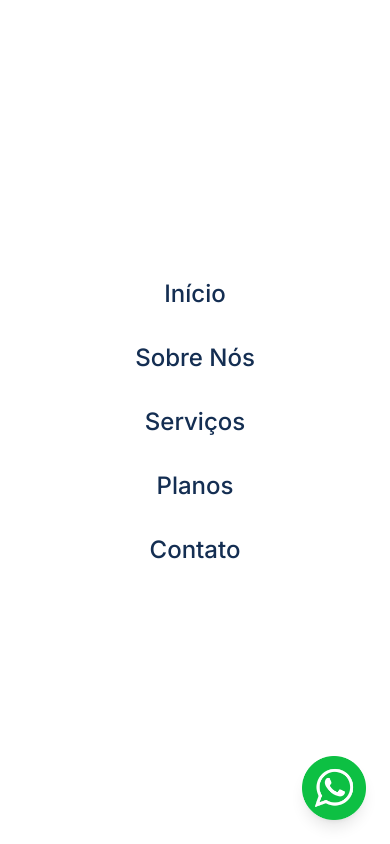
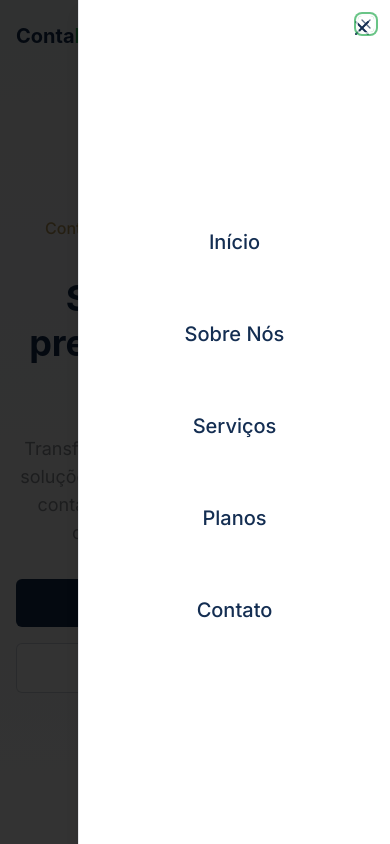
Before and after one commit to DevZipMateus/renovalimp, a React (Vite) app: page / in a window 390 px wide. Both pictures are taken after a click on the button 362 px from the left and 30 px from the top of the page. Shown: the top 844 px of the page. Built offline with nearby package versions, Linux system fonts and the light colour scheme.

Commit message:
Adjust mobile menu
Adjust the mobile menu and add a close button.

```diff
--- a/src/components/NavBar.tsx
+++ b/src/components/NavBar.tsx
@@ -2,20 +2,15 @@
 import React, { useState, useEffect } from 'react';
 import { cn } from "@/lib/utils";
 import { Menu, X } from 'lucide-react';
+import { Sheet, SheetContent, SheetTrigger } from "@/components/ui/sheet";
 
 const NavBar = () => {
-  const [isMenuOpen, setIsMenuOpen] = useState(false);
   const [scrolled, setScrolled] = useState(false);
-
-  const toggleMenu = () => {
-    setIsMenuOpen(!isMenuOpen);
-  };
 
   const scrollToSection = (sectionId: string) => {
     const element = document.getElementById(sectionId);
     if (element) {
       element.scrollIntoView({ behavior: 'smooth' });
-      setIsMenuOpen(false);
     }
   };
 
@@ -34,19 +29,6 @@ const NavBar = () => {
       window.removeEventListener('scroll', handleScroll);
     };
   }, []);
-
-  // Bloqueia o scroll quando o menu mobile está aberto
-  useEffect(() => {
-    if (isMenuOpen) {
-      document.body.style.overflow = 'hidden';
-    } else {
-      document.body.style.overflow = 'unset';
-    }
-
-    return () => {
-      document.body.style.overflow = 'unset';
-    };
-  }, [isMenuOpen]);
 
   const navLinks = [
     { name: 'Início', id: 'home' },
@@ -96,32 +78,31 @@ const NavBar = () => {
           ))}
         </nav>
 
-        {/* Mobile Navigation Toggle */}
+        {/* Mobile Navigation with Sheet component */}
+        <Sheet>
+          <SheetTrigger asChild>
             <button
-          className="md:hidden text-accounting-navy"
-          onClick={toggleMenu}
-          aria-label="Toggle menu"
+              className="md:hidden text-accounting-navy p-2 rounded-md"
+              aria-label="Open menu"
             >
-          {isMenuOpen ? <X size={24} /> : <Menu size={24} />}
+              <Menu size={24} />
             </button>
+          </SheetTrigger>
+          <SheetContent side="right" className="w-[80%] p-0 bg-white">
+            <div className="flex flex-col h-full">
+              <div className="flex justify-end p-4">
+                <X className="text-accounting-navy" size={24} />
               </div>
-
-      {/* Mobile Menu */}
-      <div
-        className={cn(
-          "fixed inset-0 bg-white z-40 flex flex-col justify-center items-center md:hidden transition-transform duration-300 ease-in-out",
-          isMenuOpen ? "translate-x-0" : "translate-x-full"
-        )}
-      >
-        <nav className="flex flex-col space-y-8 items-center">
+              <nav className="flex flex-col items-center justify-center flex-1 space-y-8 pb-12">
                 {navLinks.map((link) => (
                   <a
                     key={link.id}
                     href={`#${link.id}`}
-              className="text-accounting-navy text-2xl font-medium hover:text-accounting-green transition-colors"
+                    className="text-accounting-navy text-xl font-medium hover:text-accounting-green transition-colors w-full text-center py-4"
                     onClick={(e) => {
                       e.preventDefault();
-                scrollToSection(link.id);
+                      document.querySelector('[data-state="open"]')?.setAttribute('data-state', 'closed');
+                      setTimeout(() => scrollToSection(link.id), 100);
                     }}
                   >
                     {link.name}
@@ -129,6 +110,9 @@ const NavBar = () => {
                 ))}
               </nav>
             </div>
+          </SheetContent>
+        </Sheet>
+      </div>
     </header>
   );
 };
```
Lines whose indentation alone changed are shown as unchanged.
